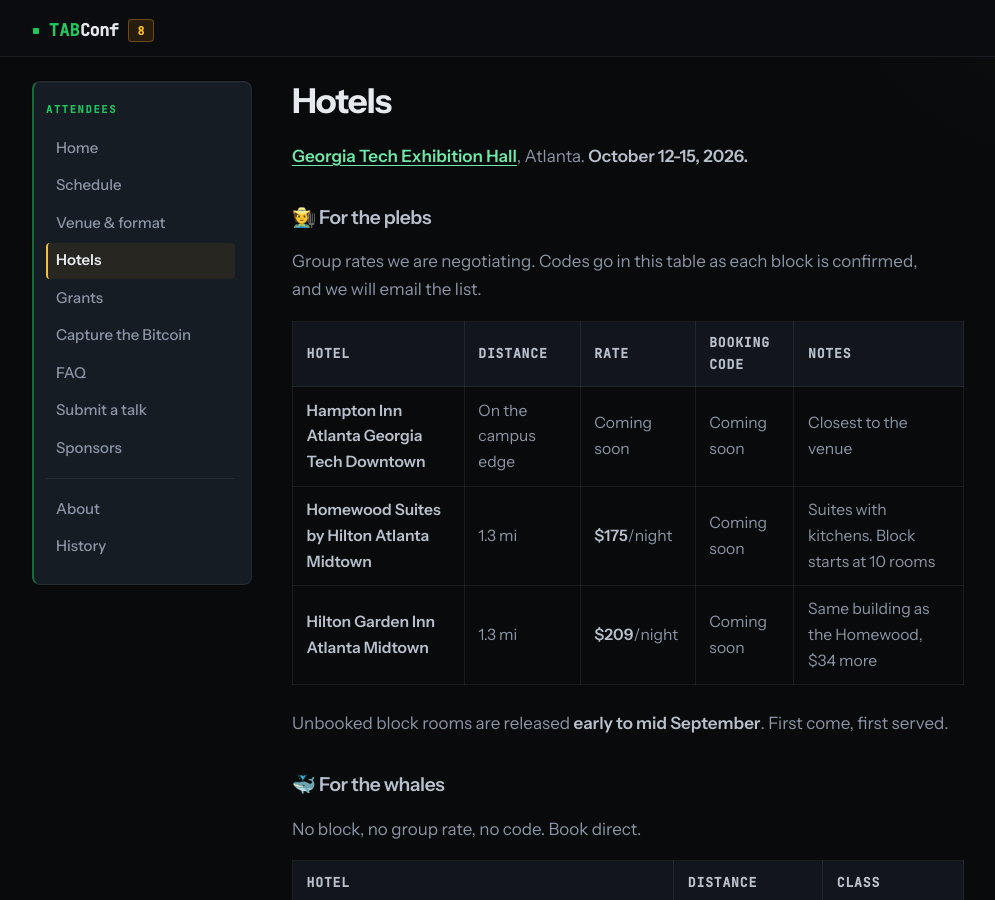
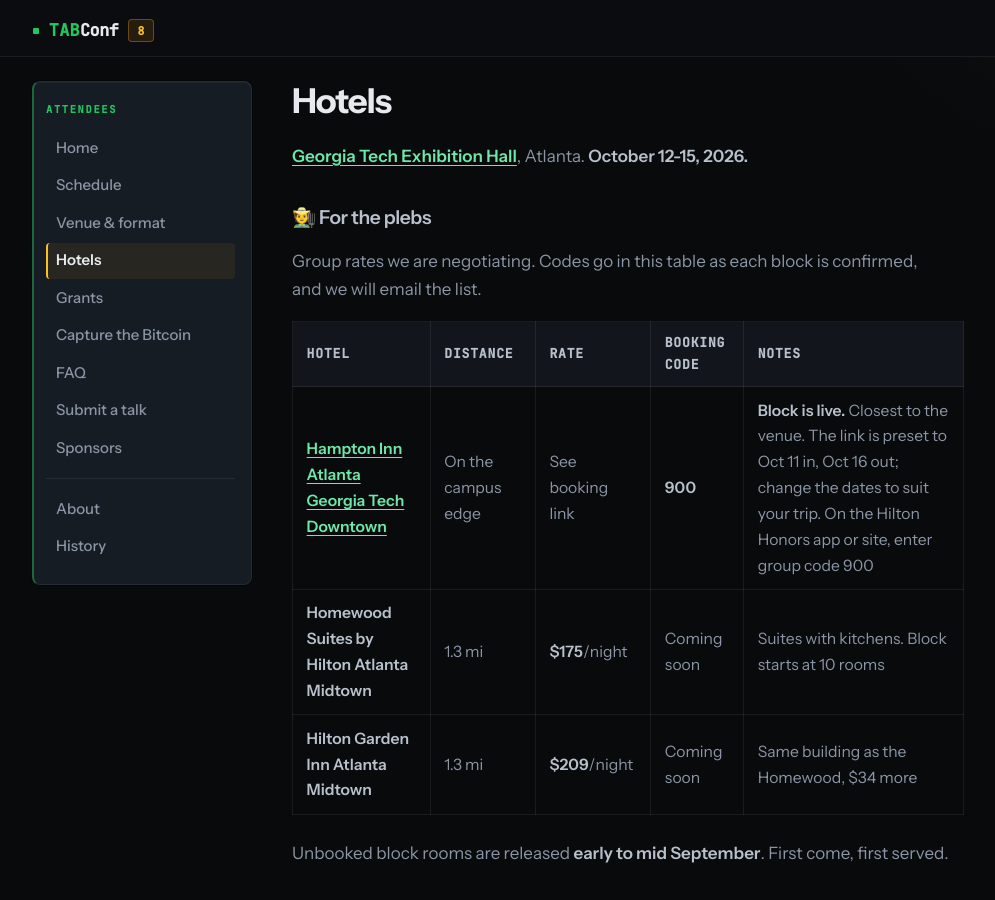
Before and after one commit to TABConf/8.tabconf.com, a Jekyll site: the page built from hotels.md, in a window 1280 px wide and 900 px high. Shown: the whole window, without its empty margins (42-1037 px from the left). Built offline with Jekyll 4.4.1, drawn with Linux system fonts in a browser that asks for light colours.

Commit message:
Hotels: add Hampton Inn booking link and group code

```diff
--- a/hotels.md
+++ b/hotels.md
@@ -14,7 +14,7 @@
 
 | Hotel | Distance | Rate | Booking code | Notes |
 |---|---|---|---|---|
-| **Hampton Inn Atlanta Georgia Tech Downtown** | On the campus edge | Coming soon | Coming soon | Closest to the venue |
+| **[Hampton Inn Atlanta Georgia Tech Downtown](https://www.hilton.com/en/book/reservation/rooms/?ctyhocn=ATLGTHX&arrivalDate=2026-10-11&departureDate=2026-10-16&groupCode=900&room1NumAdults=1&displayCurrency=USD)** | On the campus edge | See booking link | **900** | **Block is live.** Closest to the venue. The link is preset to Oct 11 in, Oct 16 out; change the dates to suit your trip. On the Hilton Honors app or site, enter group code 900 |
 | **Homewood Suites by Hilton Atlanta Midtown** | 1.3 mi | **$175**/night | Coming soon | Suites with kitchens. Block starts at 10 rooms |
 | **Hilton Garden Inn Atlanta Midtown** | 1.3 mi | **$209**/night | Coming soon | Same building as the Homewood, $34 more |
 
```
